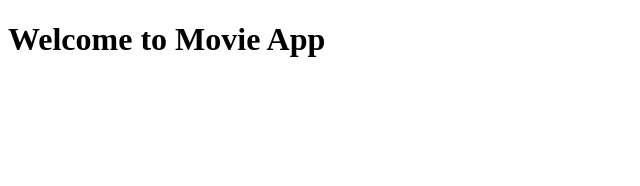
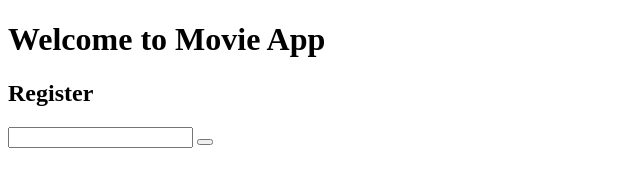
Before and after one commit to blanford-fox/movie-client, a plain HTML site: page index.html in a window 1280 px wide. Shown: the whole page, without its empty margins (0-640 px from the left). Drawn offline with Linux system fonts and the light colour scheme.

Commit message:
add register form

```diff
--- a/index.html
+++ b/index.html
@@ -10,6 +10,12 @@
 
 <body>
   <h1>Welcome to Movie App</h1>
+
+  <h2>Register</h2>
+  <form id="register">
+    <input type="text" name="register">
+    <button type="submit"></button>
+  </form>
 </body>
 
 </html>
--- a/js/main.js
+++ b/js/main.js
@@ -0,0 +1,3 @@
+function register() {
+  // register
+}
```
